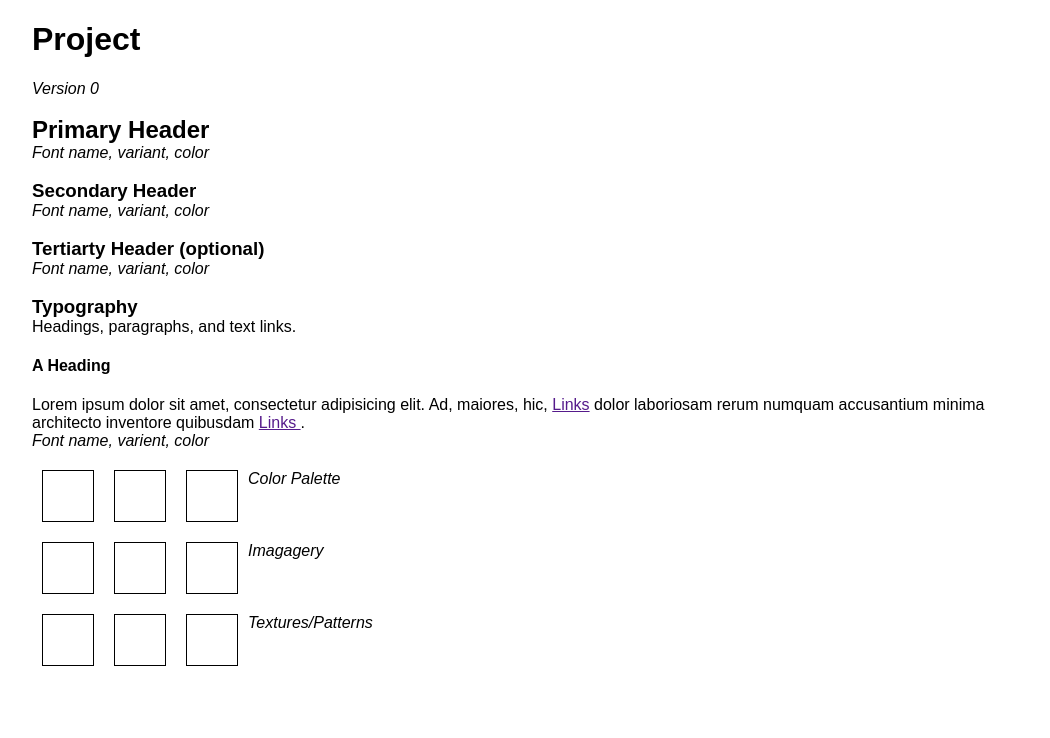
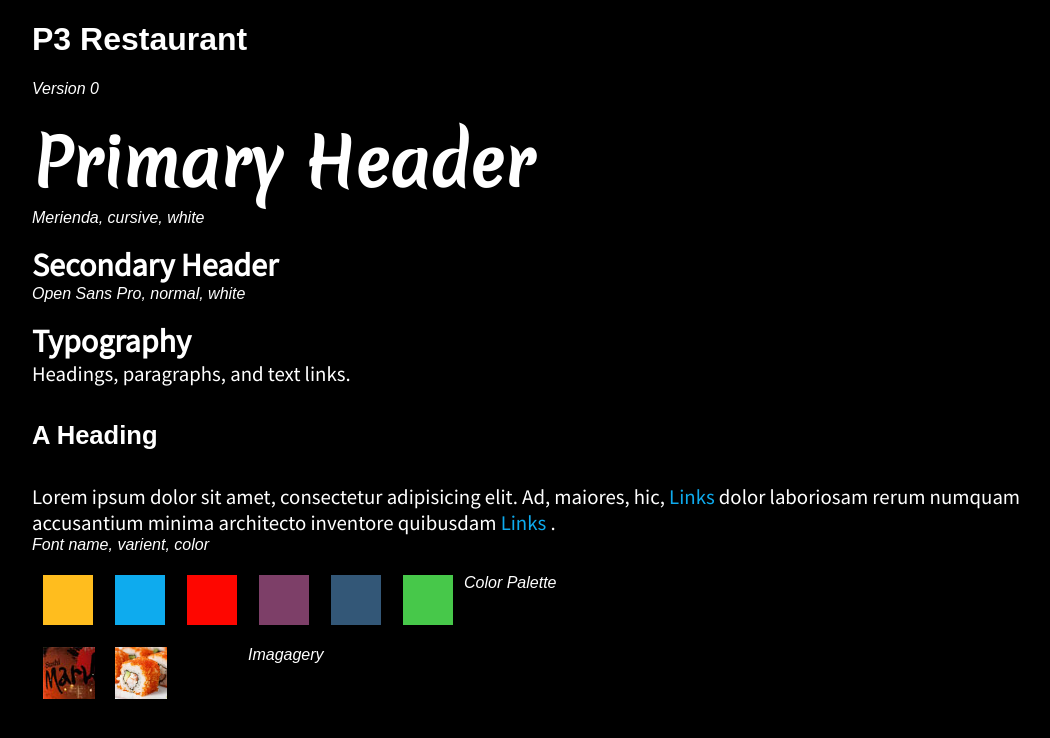
Before and after one commit to Knesek/p3-restaurant, a plain HTML site: page style-tile/index.html in a window 1280 px wide. Shown: the whole page, without its empty margins (108-1158 px from the left). Drawn offline with Linux system fonts and the light colour scheme.

Commit message:
Version 1

```diff
--- a/style-tile/css/styles.css
+++ b/style-tile/css/styles.css
@@ -1,8 +1,62 @@
 /* Set Your Own Margin & Padding */
+body {
+	background: black;
+}
+section {
+	color: white;
+}
 h2, h3, p {
 	margin: 0;
 }
 
+h2 {
+	font-family: 'Merienda', cursive;
+	font-size: 4em;
+}
+
+h3 {
+	font-size: 2em;
+}
+h3, p {
+	font-family: 'Source Sans Pro', sans-serif;
+}
+
+h4 {
+	font-size: 1.6em;
+}
+p {
+	font-size: 1.3em;
+}
+
+img {
+	height: 52px;
+	width: 52px;
+}
+
+a {
+	text-decoration: none;
+	color: #0eabee;
+}
+
+
+.color-1 {
+	background-color: #ffbd1e;
+}
+.color-2 {
+	background-color: #0eabee;
+}
+.color-3 {
+	background-color: #fe0600;
+}
+.color-4 {
+	background-color: #7d3f68;
+}
+.color-5 {
+	background-color: #335777;
+}
+.color-6 {
+	background-color: #47c84a;
+}
 /* Layout for Style Tile*/
 section {
 	margin: 20px 0;
@@ -11,6 +65,10 @@ section {
 .color-1,
 .color-2,
 .color-3,
+.color-4,
+.color-5,
+.color-6,
+
 .pattern-1,
 .pattern-2,
 .pattern-3,
--- a/style-tile/index.html
+++ b/style-tile/index.html
@@ -8,7 +8,8 @@
   <link rel="stylesheet" href="css/grid.css">
 
   <link href='http://fonts.googleapis.com/css?family=Raleway' rel='stylesheet' type='text/css'>
-
+<link href='http://fonts.googleapis.com/css?family=Merienda' rel='stylesheet' type='text/css'>
+<link href='http://fonts.googleapis.com/css?family=Source+Sans+Pro' rel='stylesheet' type='text/css'>
   <link rel="stylesheet" href="css/styles.css">
 
 </head>
@@ -19,23 +20,18 @@
 
 		<section>
 
-			<h1>Project</h1>
+			<h1>P3 Restaurant</h1>
 			<em>Version 0</em>
 
 			<br><br>
 
 			<h2>Primary Header</h2>
-			<em>Font name, variant, color</em>
+			<em>Merienda, cursive, white</em>
 
 			<br><br>
 
 			<h3>Secondary Header</h3>
-			<em>Font name, variant, color</em>
-
-			<br><br>
-
-			<h3>Tertiarty Header (optional)</h3>
-			<em>Font name, variant, color</em>
+			<em>Open Sans Pro, normal, white</em>
 
 			<br><br>
 
@@ -52,14 +48,17 @@
 			<div class="color-1"></div>
 			<div class="color-2"></div>
 			<div class="color-3"></div>
+			<div class="color-4"></div>
+			<div class="color-5"></div>
+			<div class="color-6"></div>
 			<em>Color Palette</em>
 
 			<div class="clear"></div>
 		</section>
 
 		<section>
-			<div class="imagery-1"></div>
-			<div class="imagery-2"></div>
+			<div class="imagery-1"><img src="img/maru.jpg" alt="maru" /></div>
+			<div class="imagery-2"><img src="img/sushi.jpg" alt="sushi" /></div>
 			<div class="imagery-3"></div>
 			<em>Imagagery</em>
 
@@ -67,14 +66,6 @@
 		</section>
 
 
-		<section>
-			<div class="pattern-1"></div>
-			<div class="pattern-2"></div>
-			<div class="pattern-3"></div>
-			<em>Textures/Patterns</em>
-
-			<div class="clear"></div>
-		</section>
 
 		<!-- Clearfix -->
 		<div class="clear"></div>
```
Also changed, not shown: style-tile/img/maru.jpg (added), style-tile/img/sushi.jpg (added).
